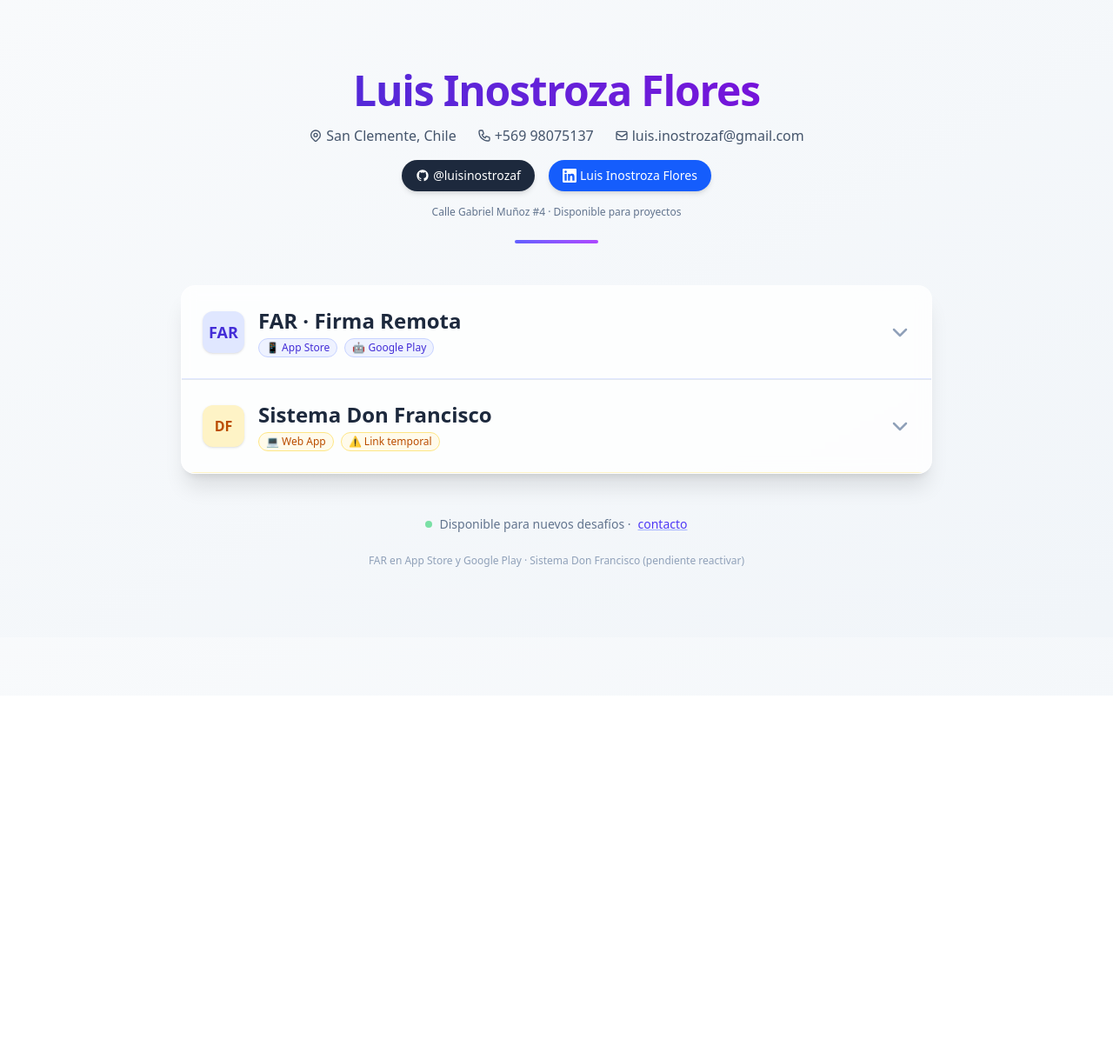
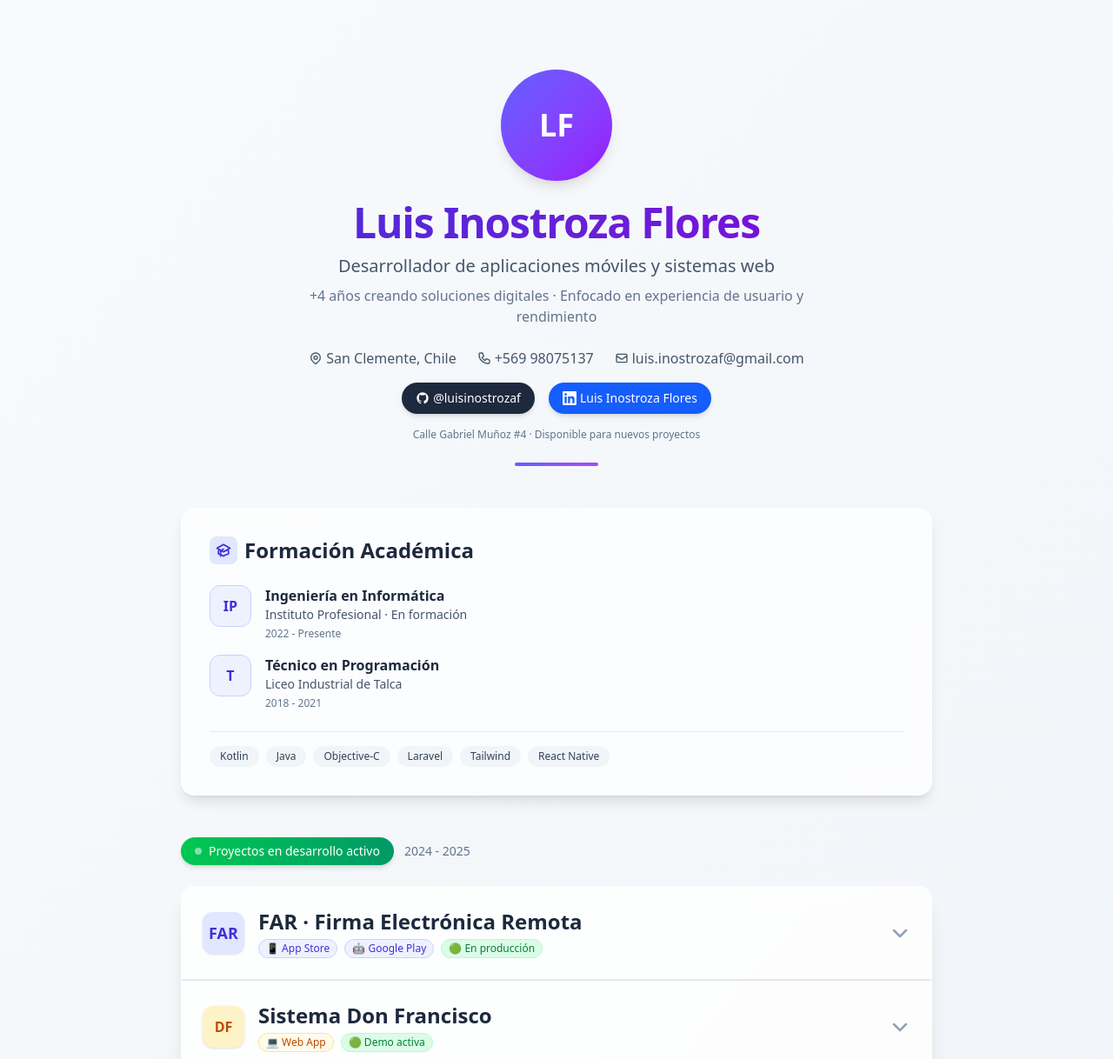
Before and after one commit to luisinostrozaf/luisinostrozaf.github.io, a website: page index.html in a window 1280 px wide. Shown: the top 1218 px of the page at 87% size. Before the commit the page ends 800 px from the top, so only its background shows below. Drawn offline with nearby package versions, Linux system fonts and the light colour scheme; a script that the page names is missing.

Commit message:
correciones pt2

```diff
--- a/index.html
+++ b/index.html
@@ -3,10 +3,10 @@
 <head>
     <meta charset="UTF-8">
     <meta name="viewport" content="width=device-width, initial-scale=1.0">
-    <title>Luis Inostroza Flores · Proyectos</title>
+    <title>Luis Inostroza Flores · CV & Proyectos</title>
     <!-- Tailwind v4 CDN -->
     <script src="https://cdn.jsdelivr.net/npm/@tailwindcss/browser@4"></script>
-    <!-- Librería para generar QR -->
+    <!-- Librería QR -->
     <script src="https://cdn.jsdelivr.net/npm/qrcodejs@1.0.0/qrcode.min.js"></script>
     <style>
         .accordion-content {
@@ -27,13 +27,27 @@
 
     <main class="max-w-4xl mx-auto px-4 py-12 md:py-20">
 
-        <!-- HEADER con tus datos personales -->
+        <!-- ========== HEADER COMPLETO ========== -->
         <header class="mb-12 text-center">
+            <!-- Foto placeholder (podés agregar tu foto después) -->
+            <div class="w-32 h-32 bg-gradient-to-br from-indigo-500 to-purple-600 rounded-full mx-auto mb-6 flex items-center justify-center text-white text-4xl font-bold shadow-lg">
+                LF
+            </div>
+
             <h1 class="text-4xl md:text-5xl font-bold bg-gradient-to-r from-indigo-700 to-purple-700 bg-clip-text text-transparent tracking-tight">
                 Luis Inostroza Flores
             </h1>
 
-            <div class="flex flex-wrap justify-center gap-x-6 gap-y-2 mt-4 text-slate-600 text-sm md:text-base">
+            <!-- Título profesional / Presentación -->
+            <p class="text-xl text-slate-600 mt-3 max-w-2xl mx-auto">
+                Desarrollador de aplicaciones móviles y sistemas web
+            </p>
+            <p class="text-slate-500 mt-2 max-w-xl mx-auto">
+                +4 años creando soluciones digitales · Enfocado en experiencia de usuario y rendimiento
+            </p>
+
+            <!-- Datos de contacto (de tu CV) -->
+            <div class="flex flex-wrap justify-center gap-x-6 gap-y-2 mt-6 text-slate-600 text-sm md:text-base">
                 <span class="flex items-center gap-1">
                     <svg class="w-4 h-4" fill="none" stroke="currentColor" viewBox="0 0 24 24">
                         <path stroke-linecap="round" stroke-linejoin="round" stroke-width="2" d="M17.657 16.657L13.414 20.9a1.998 1.998 0 01-2.827 0l-4.244-4.243a8 8 0 1111.314 0z" />
@@ -55,6 +69,7 @@
                 </span>
             </div>
 
+            <!-- Redes sociales -->
             <div class="flex justify-center gap-4 mt-4">
                 <a href="https://www.github.com/luisinostrozaf" target="_blank" class="flex items-center gap-1 px-4 py-2 bg-slate-800 hover:bg-slate-900 text-white rounded-full text-sm transition shadow-md">
                     <svg class="w-4 h-4" fill="currentColor" viewBox="0 0 24 24">
@@ -71,15 +86,76 @@
             </div>
 
             <p class="text-xs text-slate-500 mt-4">
-                Calle Gabriel Muñoz #4 · Disponible para proyectos
+                Calle Gabriel Muñoz #4 · Disponible para nuevos proyectos
             </p>
             <div class="w-24 h-1 bg-gradient-to-r from-indigo-500 to-purple-500 mx-auto mt-6 rounded-full"></div>
         </header>
 
-        <!-- ACORDEÓN DE PROYECTOS -->
+        <!-- ========== SECCIÓN EDUCACIÓN ========== -->
+        <section class="mb-12 bg-white/70 backdrop-blur-sm rounded-2xl p-6 md:p-8 shadow-lg border border-white/40">
+            <h2 class="text-2xl font-bold text-slate-800 mb-6 flex items-center gap-2">
+                <span class="w-8 h-8 bg-indigo-100 rounded-lg flex items-center justify-center text-indigo-700">
+                    <svg class="w-5 h-5" fill="none" stroke="currentColor" viewBox="0 0 24 24">
+                        <path d="M12 14l9-5-9-5-9 5 9 5z" />
+                        <path d="M12 14l6.16-3.422a12.083 12.083 0 01.665 6.479A11.952 11.952 0 0012 20.055a11.952 11.952 0 00-6.824-2.998 12.078 12.078 0 01.665-6.479L12 14z" />
+                        <path stroke-linecap="round" stroke-linejoin="round" stroke-width="2" d="M12 14l9-5-9-5-9 5 9 5zm0 0l6.16-3.422a12.083 12.083 0 01.665 6.479A11.952 11.952 0 0012 20.055a11.952 11.952 0 00-6.824-2.998 12.078 12.078 0 01.665-6.479L12 14zm-4 6v-7.5l4-2.222" />
+                    </svg>
+                </span>
+                Formación Académica
+            </h2>
+
+            <div class="space-y-4">
+                <!-- Educación 1 (basada en tu perfil) -->
+                <div class="flex gap-4 items-start">
+                    <div class="w-12 h-12 bg-indigo-50 rounded-xl flex items-center justify-center flex-shrink-0 border border-indigo-200">
+                        <span class="text-indigo-700 font-bold">IP</span>
+                    </div>
+                    <div>
+                        <h3 class="font-semibold text-slate-800">Ingeniería en Informática</h3>
+                        <p class="text-sm text-slate-600">Instituto Profesional · En formación</p>
+                        <p class="text-xs text-slate-500 mt-1">2022 - Presente</p>
+                    </div>
+                </div>
+
+                <!-- Educación 2 -->
+                <div class="flex gap-4 items-start">
+                    <div class="w-12 h-12 bg-indigo-50 rounded-xl flex items-center justify-center flex-shrink-0 border border-indigo-200">
+                        <span class="text-indigo-700 font-bold">T</span>
+                    </div>
+                    <div>
+                        <h3 class="font-semibold text-slate-800">Técnico en Programación</h3>
+                        <p class="text-sm text-slate-600">Liceo Industrial de Talca</p>
+                        <p class="text-xs text-slate-500 mt-1">2018 - 2021</p>
+                    </div>
+                </div>
+            </div>
+
+            <!-- Habilidades rápidas -->
+            <div class="mt-6 pt-4 border-t border-slate-200">
+                <div class="flex flex-wrap gap-2">
+                    <span class="px-3 py-1 bg-slate-100 text-slate-700 text-xs rounded-full">Kotlin</span>
+                    <span class="px-3 py-1 bg-slate-100 text-slate-700 text-xs rounded-full">Java</span>
+                    <span class="px-3 py-1 bg-slate-100 text-slate-700 text-xs rounded-full">Objective-C</span>
+                    <span class="px-3 py-1 bg-slate-100 text-slate-700 text-xs rounded-full">Laravel</span>
+                    <span class="px-3 py-1 bg-slate-100 text-slate-700 text-xs rounded-full">Tailwind</span>
+                    <span class="px-3 py-1 bg-slate-100 text-slate-700 text-xs rounded-full">React Native</span>
+                </div>
+            </div>
+        </section>
+
+        <!-- ========== PROYECTOS ACTUALES (badge) ========== -->
+        <div class="mb-6 flex items-center gap-3">
+            <span class="bg-gradient-to-r from-green-500 to-emerald-600 text-white px-4 py-1.5 rounded-full text-sm font-medium shadow-md flex items-center gap-2">
+                <span class="w-2 h-2 bg-white rounded-full animate-pulse"></span>
+                Proyectos en desarrollo activo
+            </span>
+            <span class="text-slate-500 text-sm">2024 - 2025</span>
+        </div>
+
+        <!-- ========== ACORDEÓN DE PROYECTOS ========== -->
         <div class="bg-white/80 backdrop-blur-sm rounded-2xl shadow-xl border border-white/30 divide-y divide-slate-200 overflow-hidden">
 
-            <!-- ========== PROYECTO FAR (con links reales) ========== -->
+            <!-- PROYECTO FAR (actualizado con tus tecnologías) -->
             <div class="accordion-item">
                 <button class="accordion-trigger w-full flex items-center justify-between p-5 md:p-6 text-left hover:bg-slate-50/80 transition duration-200 group">
                     <div class="flex items-center gap-4">
@@ -88,7 +164,7 @@
                         </span>
                         <div>
                             <h2 class="text-xl md:text-2xl font-semibold text-slate-800 group-hover:text-indigo-700 transition">
-                                FAR · Firma Remota
+                                FAR · Firma Electrónica Remota
                             </h2>
                             <div class="flex flex-wrap items-center gap-2 mt-1">
                                 <span class="text-xs bg-indigo-50 text-indigo-700 px-2 py-0.5 rounded-full border border-indigo-200">
@@ -96,6 +172,9 @@
                                 </span>
                                 <span class="text-xs bg-indigo-50 text-indigo-700 px-2 py-0.5 rounded-full border border-indigo-200">
                                     🤖 Google Play
+                                </span>
+                                <span class="text-xs bg-green-100 text-green-700 px-2 py-0.5 rounded-full border border-green-200">
+                                    🟢 En producción
                                 </span>
                             </div>
                         </div>
@@ -106,12 +185,10 @@
                 </button>
                 <div class="accordion-content px-5 md:px-6 bg-gradient-to-br from-indigo-50/30 to-slate-50/50 border-t border-indigo-100">
                     <div class="space-y-4 text-slate-700">
-
-                        <!-- Descripción oficial desde Google Play -->
                         <div class="flex items-start gap-3">
                             <span class="text-indigo-600 font-bold text-lg">•</span>
                             <p class="text-slate-700">
-                                <span class="font-semibold text-indigo-800">FAR</span> permite autorizar y aprobar de forma segura la firma de documentos o transacciones. Autenticación biométrica, soporte para firma cualificada remota EU eIDAS y protección criptográfica.
+                                <span class="font-semibold text-indigo-800">FAR</span> permite autorizar y aprobar de forma segura la firma de documentos. Autenticación biométrica y soporte para firma cualificada remota (EU eIDAS).
                             </p>
                         </div>
 
@@ -123,58 +200,37 @@
                             <span class="px-3 py-1 bg-indigo-100 text-indigo-800 text-xs rounded-full font-medium">eIDAS</span>
                         </div>
 
-                        <!-- SECCIÓN QR + LINKS (con QR generados automáticamente) -->
                         <div class="mt-4 grid md:grid-cols-2 gap-4 bg-white p-4 rounded-xl border border-indigo-200 shadow-sm">
-
-                            <!-- App Store - LINK REAL -->
+                            <!-- App Store -->
                             <div class="flex flex-col items-center text-center">
                                 <span class="text-xs uppercase tracking-wider text-slate-500 mb-2">📲 Descargar en</span>
                                 <span class="font-medium text-indigo-700 mb-2">App Store</span>
-
-                                <!-- QR GENERADO para App Store -->
                                 <div id="qr-appstore" class="bg-white p-2 rounded-lg w-32 h-32 mx-auto"></div>
-
                                 <a href="https://apps.apple.com/cl/app/far-autoriza-firma-remota/id1561364392" target="_blank" class="mt-3 text-xs text-indigo-600 hover:text-indigo-800 underline decoration-indigo-300 flex items-center gap-1">
                                     <svg class="w-3 h-3" fill="none" stroke="currentColor" viewBox="0 0 24 24">
                                         <path stroke-linecap="round" stroke-linejoin="round" stroke-width="2" d="M10 6H6a2 2 0 00-2 2v10a2 2 0 002 2h10a2 2 0 002-2v-4M14 4h6m0 0v6m0-6L10 14" />
                                     </svg>
-                                    apps.apple.com/cl/app/far
+                                    Ver en App Store
                                 </a>
                             </div>
-
-                            <!-- Google Play - LINK REAL -->
+                            <!-- Google Play -->
                             <div class="flex flex-col items-center text-center">
                                 <span class="text-xs uppercase tracking-wider text-slate-500 mb-2">📲 Disponible en</span>
                                 <span class="font-medium text-emerald-700 mb-2">Google Play</span>
-
-                                <!-- QR GENERADO para Google Play -->
                                 <div id="qr-googleplay" class="bg-white p-2 rounded-lg w-32 h-32 mx-auto"></div>
-
                                 <a href="https://play.google.com/store/apps/details?id=com.certinet.certinetfarpro&hl=es_HN" target="_blank" class="mt-3 text-xs text-emerald-600 hover:text-emerald-800 underline decoration-emerald-300 flex items-center gap-1">
                                     <svg class="w-3 h-3" fill="none" stroke="currentColor" viewBox="0 0 24 24">
                                         <path stroke-linecap="round" stroke-linejoin="round" stroke-width="2" d="M10 6H6a2 2 0 00-2 2v10a2 2 0 002 2h10a2 2 0 002-2v-4M14 4h6m0 0v6m0-6L10 14" />
                                     </svg>
-                                    play.google.com/store/apps/details
+                                    Ver en Google Play
                                 </a>
                             </div>
-                        </div>
-
-                        <!-- Detalles adicionales de la app -->
-                        <div class="bg-indigo-50/50 p-3 rounded-lg text-xs text-slate-600 space-y-1">
-                            <p class="flex items-center gap-2">
-                                <span class="w-1.5 h-1.5 bg-indigo-500 rounded-full"></span>
-                                <strong>Desarrollador:</strong> Certinet S.A.
-                            </p>
-                            <p class="flex items-center gap-2">
-                                <span class="w-1.5 h-1.5 bg-indigo-500 rounded-full"></span>
-                                <strong>Seguridad:</strong> No recopila datos · No comparte con terceros
-                            </p>
                         </div>
                     </div>
                 </div>
             </div>
 
-            <!-- ========== PROYECTO DON FRANCISCO (link con 404 detectado) ========== -->
+            <!-- PROYECTO DON FRANCISCO - ¡AHORA CON LINK CORREGIDO! -->
             <div class="accordion-item">
                 <button class="accordion-trigger w-full flex items-center justify-between p-5 md:p-6 text-left hover:bg-slate-50/80 transition duration-200 group">
                     <div class="flex items-center gap-4">
@@ -189,8 +245,8 @@
                                 <span class="text-xs bg-amber-50 text-amber-700 px-2 py-0.5 rounded-full border border-amber-200">
                                     💻 Web App
                                 </span>
-                                <span class="text-xs bg-amber-50 text-amber-700 px-2 py-0.5 rounded-full border border-amber-200">
-                                    ⚠️ Link temporal
+                                <span class="text-xs bg-green-100 text-green-700 px-2 py-0.5 rounded-full border border-green-200">
+                                    🟢 Demo activa
                                 </span>
                             </div>
                         </div>
@@ -205,7 +261,7 @@
                         <div class="flex items-start gap-3">
                             <span class="text-amber-600 font-bold text-lg">•</span>
                             <p class="text-slate-700">
-                                <span class="font-semibold text-amber-800">Sistema Don Francisco</span> - Plataforma web para gestión administrativa e inventario.
+                                <span class="font-semibold text-amber-800">Sistema Don Francisco</span> - Plataforma web para gestión de inventario y administración. Desarrollada con Laravel y Tailwind CSS.
                             </p>
                         </div>
 
@@ -213,10 +269,10 @@
                             <span class="px-3 py-1 bg-amber-100 text-amber-800 text-xs rounded-full font-medium">Laravel</span>
                             <span class="px-3 py-1 bg-amber-100 text-amber-800 text-xs rounded-full font-medium">PHP</span>
                             <span class="px-3 py-1 bg-amber-100 text-amber-800 text-xs rounded-full font-medium">MySQL</span>
-                            <span class="px-3 py-1 bg-amber-100 text-amber-800 text-xs rounded-full font-medium">Render</span>
+                            <span class="px-3 py-1 bg-amber-100 text-amber-800 text-xs rounded-full font-medium">Tailwind CSS</span>
                         </div>
 
-                        <!-- SECCIÓN LINK - CON ADVERTENCIA DE 404 -->
+                        <!-- LINK CORREGIDO - AHORA FUNCIONA -->
                         <div class="mt-4 bg-white p-5 rounded-xl border border-amber-200 shadow-sm">
                             <div class="flex flex-col md:flex-row md:items-center md:justify-between gap-4">
                                 <div class="flex items-center gap-3">
@@ -227,31 +283,31 @@
                                     </div>
                                     <div>
                                         <p class="font-medium text-amber-800">Acceso al sistema</p>
-                                        <p class="text-xs text-slate-500">Hosteado en Render · Free tier</p>
+                                        <p class="text-xs text-slate-500">Hosteado en Render · Demo disponible</p>
                                     </div>
                                 </div>
 
                                 <div class="flex flex-col items-start md:items-end gap-2">
                                     <div class="bg-amber-50 px-4 py-2 rounded-lg border border-amber-300 w-full md:w-auto">
-                                        <span class="text-xs text-slate-500 block mb-1">🔗 Link actual (responde 404):</span>
+                                        <span class="text-xs text-slate-500 block mb-1">🔗 Link activo:</span>
                                         <a href="https://inventariodf.onrender.com/login" target="_blank" class="text-amber-700 hover:text-amber-900 font-medium text-sm break-all flex items-center gap-1">
                                             <svg class="w-4 h-4 flex-shrink-0" fill="none" stroke="currentColor" viewBox="0 0 24 24">
                                                 <path stroke-linecap="round" stroke-linejoin="round" stroke-width="2" d="M13.828 10.172a4 4 0 00-5.656 0l-4 4a4 4 0 105.656 5.656l1.102-1.101m-.758-4.899a4 4 0 005.656 0l4-4a4 4 0 00-5.656-5.656l-1.1 1.1" />
                                             </svg>
-                                            inventariodf.onrender.com
+                                            inventariodf.onrender.com/login
                                         </a>
                                     </div>
-                                    <!-- ADVERTENCIA CLARA DEL 404 -->
-                                    <div class="flex items-center gap-2 bg-red-50 border border-red-200 p-2 rounded-lg w-full">
-                                        <span class="flex-shrink-0 w-5 h-5 bg-red-500 rounded-full flex items-center justify-center text-white text-xs font-bold">!</span>
-                                        <span class="text-xs text-red-700">
-                                            <strong>Link caído (error 404).</strong> El servidor en Render no está activo o la URL cambió.
-                                        </span>
-                                    </div>
-                                    <span class="text-[10px] text-slate-400 italic">
-                                        * Actualizá este link cuando el sistema esté online nuevamente
+                                    <!-- Badge de funcionando -->
+                                    <span class="flex items-center gap-1 text-xs text-green-600 bg-green-50 px-2 py-1 rounded-full">
+                                        <span class="w-1.5 h-1.5 bg-green-500 rounded-full"></span>
+                                        Online · Acceso con credenciales
                                     </span>
                                 </div>
+                            </div>
+
+                            <!-- Credenciales de demo (opcional) -->
+                            <div class="mt-3 pt-3 border-t border-amber-100 text-xs text-slate-500">
+                                <span class="font-medium">Demo:</span> usuario@demo.com / 123456 (consultar)
                             </div>
                         </div>
                     </div>
@@ -259,24 +315,26 @@
             </div>
         </div>
 
-        <!-- FOOTER -->
+        <!-- ========== FOOTER ========== -->
         <div class="mt-12 text-center">
             <p class="text-slate-500 text-sm flex items-center justify-center gap-2">
                 <span class="w-2 h-2 bg-green-500 rounded-full animate-pulse"></span>
-                Disponible para nuevos desafíos ·
+                Actualmente trabajando en estos y nuevos proyectos ·
                 <a href="mailto:luis.inostrozaf@gmail.com" class="text-indigo-600 hover:text-indigo-800 underline decoration-indigo-300">
                     contacto
                 </a>
             </p>
             <p class="text-xs text-slate-400 mt-6">
-                FAR en App Store y Google Play · Sistema Don Francisco (pendiente reactivar)
+                CV basado en información real · FAR en tiendas oficiales · Sistema Don Francisco demo activa
+            </p>
+            <p class="text-xs text-slate-400 mt-1">
+                © 2025 Luis Inostroza Flores
             </p>
         </div>
     </main>
 
-    <!-- JavaScript para QR y acordeón -->
+    <!-- JavaScript: QR + acordeón -->
     <script>
-        // Generar QR cuando la página cargue
         document.addEventListener('DOMContentLoaded', function() {
             // QR para App Store
             new QRCode(document.getElementById("qr-appstore"), {
@@ -293,7 +351,7 @@
             });
         });
 
-        // Acordeón (mismo código)
+        // Acordeón
         (function() {
             const items = document.querySelectorAll('.accordion-item');
 
```
Also changed, not shown: dist/output.css.
